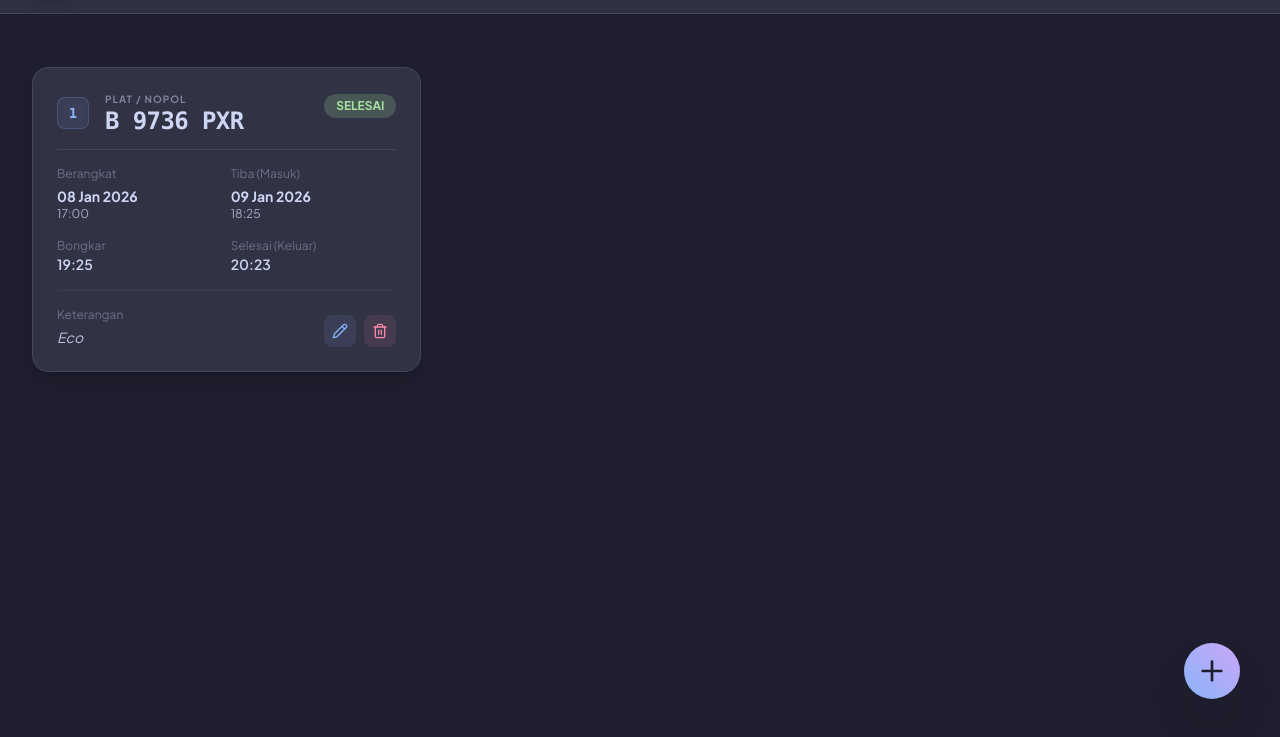
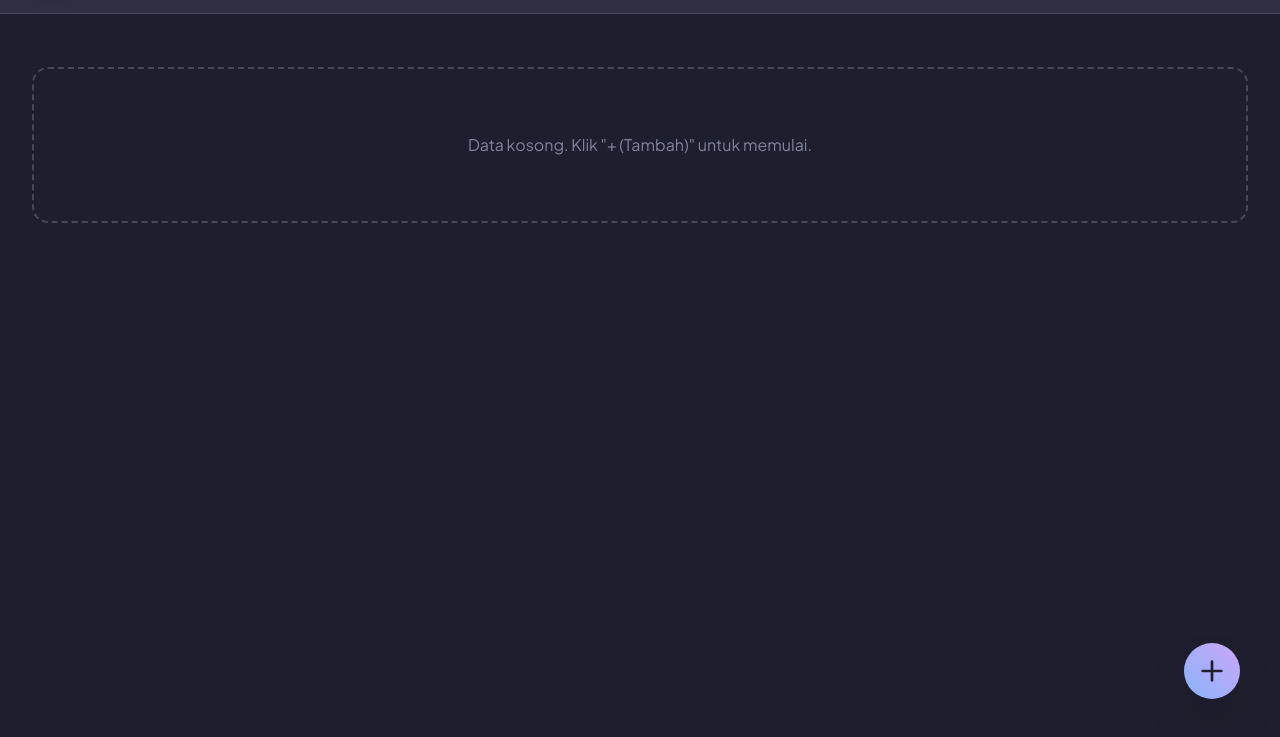
Before and after one commit to kuchingneko28/papan-tulis, a plain HTML site: page index.html in a window 1280 px wide. Shown: the part 61-798 px from the top of the page. Drawn offline with nearby package versions, Linux system fonts and the light colour scheme.

Commit message:
Cleanup: Remove dummy data

```diff
--- a/index.html
+++ b/index.html
@@ -492,21 +492,8 @@
               }
             } catch (error) {
               console.warn("Could not load data:", error);
-              // Default Dummy Data
-              this.rows = [
-                {
-                  id: 1,
-                  plat: "B 9736 PXR",
-                  tgl_berangkat: "2026-01-08",
-                  jam_berangkat: "17:00",
-                  tgl_tiba: "2026-01-09",
-                  jam_tiba: "18:25",
-                  jam_bongkar: "19:25",
-                  jam_selesai: "20:23",
-                  status: "DONE",
-                  remarks: "Eco",
-                },
-              ];
+              // Default Empty
+              this.rows = [];
             }
           },
 
```
